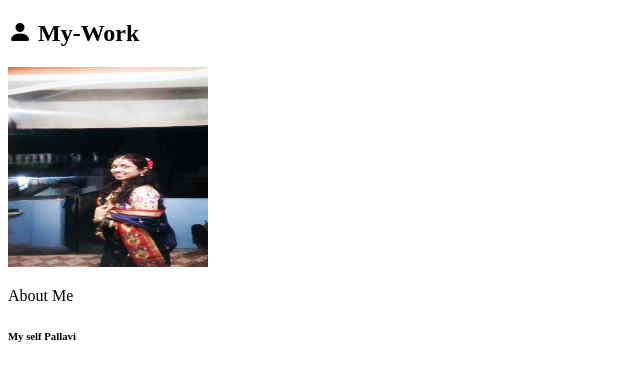
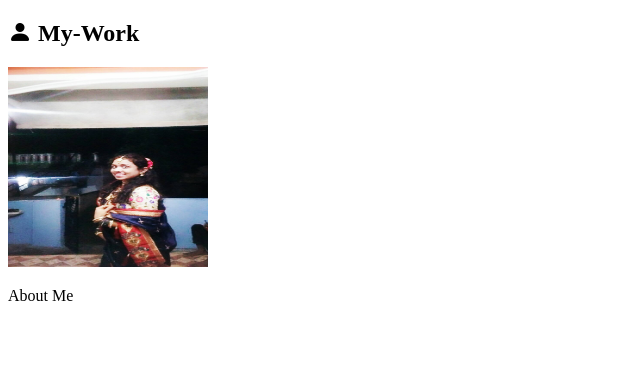
Before and after one commit to pallavi12345-github/my-work, a website: page index.html in a window 1280 px wide. Shown: the full height of the page, 0-640 px from the left. Drawn offline with nearby package versions, Linux system fonts and the light colour scheme.

Commit message:
removed h6

```diff
--- a/index.html
+++ b/index.html
@@ -13,6 +13,6 @@
     <img src="public/pallavi.jpg
     " width="200" height="200">
     <p>About Me</p>
-        <h6>My self Pallavi</h6>
+
 </body>
 </html>
```
